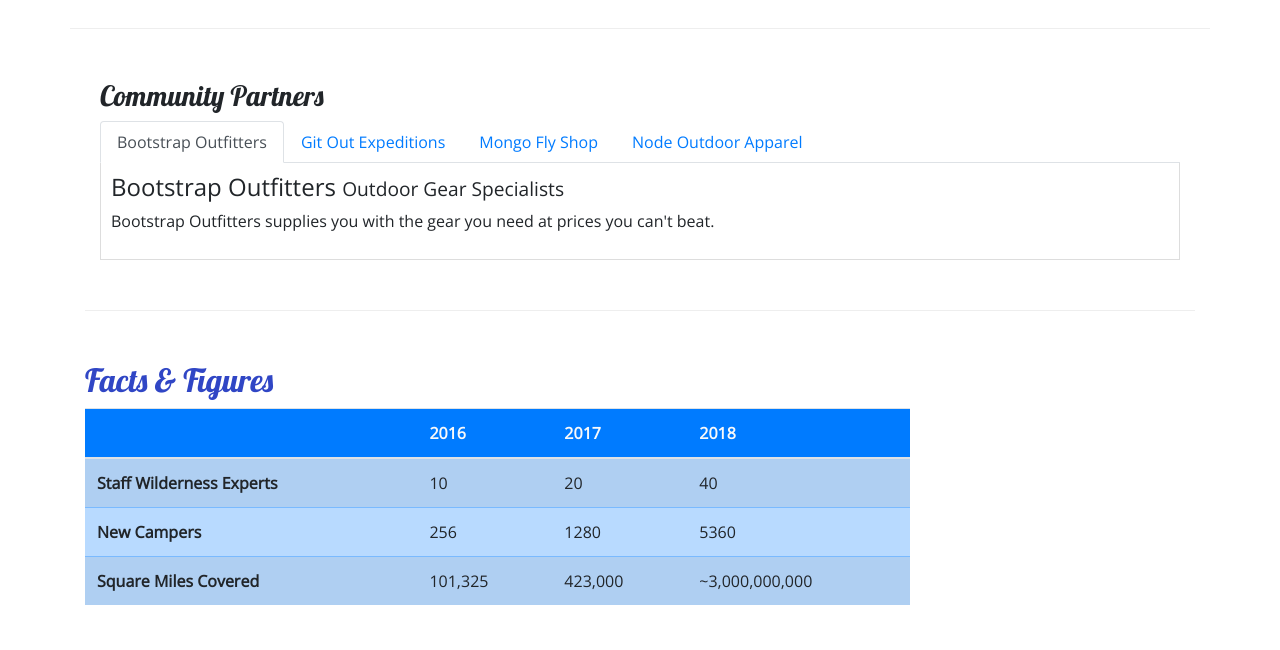
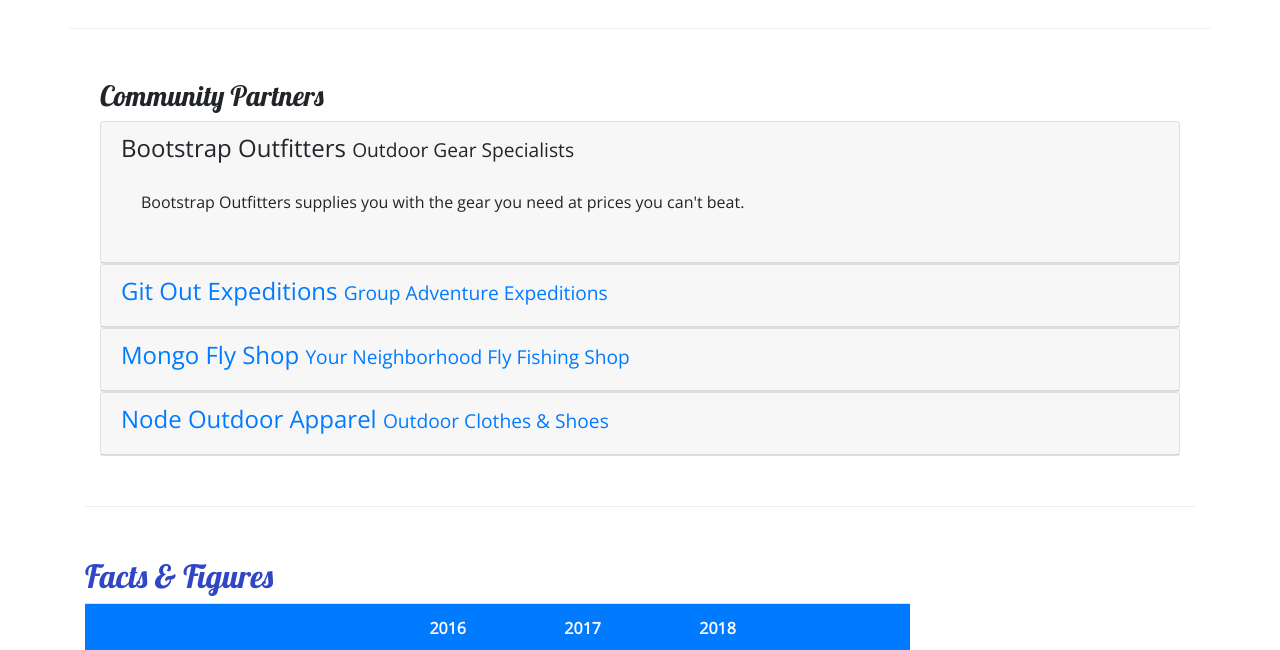
Before and after one commit to Tyler6789/nucampsite, a website: page aboutus.html in a window 1280 px wide. Shown: the part 800-1450 px from the top of the page. Drawn offline with nearby package versions, Linux system fonts and the light colour scheme.

Commit message:
accordion creation

```diff
--- a/aboutus.html
+++ b/aboutus.html
@@ -111,28 +111,47 @@
                     <div class="row-content">
                         <div class="col">
                             <h3>Community Partners</h3>
-                            <ul class="nav nav-tabs">
-                                <li class="nav-item"><a class="nav-link active" href="#bootstrap" role="tab" data-toggle="tab"> Bootstrap Outfitters </a></li>
-                                <li class="nav-item"><a class="nav-link" href="#git" role="tab" data-toggle="tab"> Git Out Expeditions </a></li>
-                                <li class="nav-item"><a class="nav-link" href="#mongo" role="tab" data-toggle="tab"> Mongo Fly Shop </a></li>
-                                <li class="nav-item"><a class="nav-link" href="#node" role="tab" data-toggle="tab"> Node Outdoor Apparel </a> </li>
-                            </ul>
-                            <div class="tab-content">
-                                <div role="tabpanel" class="tab-pane fade show active" id="bootstrap">
-                                    <h4>Bootstrap Outfitters <small>Outdoor Gear Specialists</small></h4>
-                                    <p class= "d-none d-sm-block">Bootstrap Outfitters supplies you with the gear you need at prices you can't beat.</p>
+
+                            <div id="accordion">
+                                <div class="card">
+                                    <div role="tab" class="card-header">
+                                        <a data-toggle="collapse" data-target="#bootstrap"><h4>Bootstrap Outfitters <small>Outdoor Gear Specialists</small></a></h4>
+                                            <div class="collapse show" id="bootstrap" data-parent="#accordion">
+                                                <div class="card-body">
+                                                    <p class= "d-none d-sm-block">Bootstrap Outfitters supplies you with the gear you need at prices you can't beat.</p>
+                                                </div>
+                                            </div>
+                                    </div>
                                 </div>
-                                <div role="tabpanel" class="tab-pane fade" id="git">
-                                    <h4>Git Out Expeditions <small>Group Adventure Expeditions</small></h4>
-                                    <p class= "d-none d-sm-block">Join Git Out Expeditions to explore new horizons with a group of other adventurers!</p>
+                               <div class="card">
+                                    <div role="tab" class="card-header">
+                                        <a class="collapsed" data-toggle="collapse" data-target="#git"><h4>Git Out Expeditions <small>Group Adventure Expeditions</small></a></h4>
+                                            <div class="collapse" id="git" data-parent="#accordion">
+                                                <div class="card-body">
+                                                    <p class= "d-none d-sm-block">Join Git Out Expeditions to explore new horizons with a group of other adventurers!</p>
+                                                </div>
+                                            </div>
+                                    </div>
                                 </div>
-                                <div role="tabpanel" class="tab-pane fade" id="mongo">
-                                    <h4>Mongo Fly Shop <small>Your Neighborhood Fly Fishing Shop</small></h4>
-                                    <p class= "d-none d-sm-block">Need a new fishing pole, a tacklebox, or flies of all kinds? Stop by Mongo Fly Shop.</p>
+                                <div class="card">
+                                    <div role="tab" class="card-header">
+                                        <a class="collapsed" data-toggle="collapse" data-target="#mongo"><h4>Mongo Fly Shop <small>Your Neighborhood Fly Fishing Shop</small></a></h4>
+                                            <div class="collapse" id="mongo" data-parent="#accordion">
+                                                <div class="card-body">
+                                                    <p class= "d-none d-sm-block">Need a new fishing pole, a tacklebox, or flies of all kinds? Stop by Mongo Fly Shop.</p>
+                                                </div>
+                                            </div>
+                                    </div>
                                 </div>
-                                <div role="tabpanel" class="tab-pane fade" id="node">
-                                    <h4>Node Outdoor Apparel <small>Outdoor Clothes & Shoes</small></h4>
-                                    <p class= "d-none d-sm-block">From polar fleeces to swimsuits, hiking boots to waders, a visit to Node will be sure to get you covered.</p>
+                                <div class="card">
+                                    <div role="tab" class="card-header">
+                                        <a class="collapsed" data-toggle="collapse" data-target="#node"><h4>Node Outdoor Apparel <small>Outdoor Clothes & Shoes</small></a></h4>
+                                            <div class="collapse" id="node" data-parent="#accordion">
+                                                <div class="card-body">
+                                                    <p class= "d-none d-sm-block">From polar fleeces to swimsuits, hiking boots to waders, a visit to Node will be sure to get you covered.</p>
+                                                </div>
+                                            </div>
+                                    </div>
                                 </div>
                             </div>
                         </div>
```
